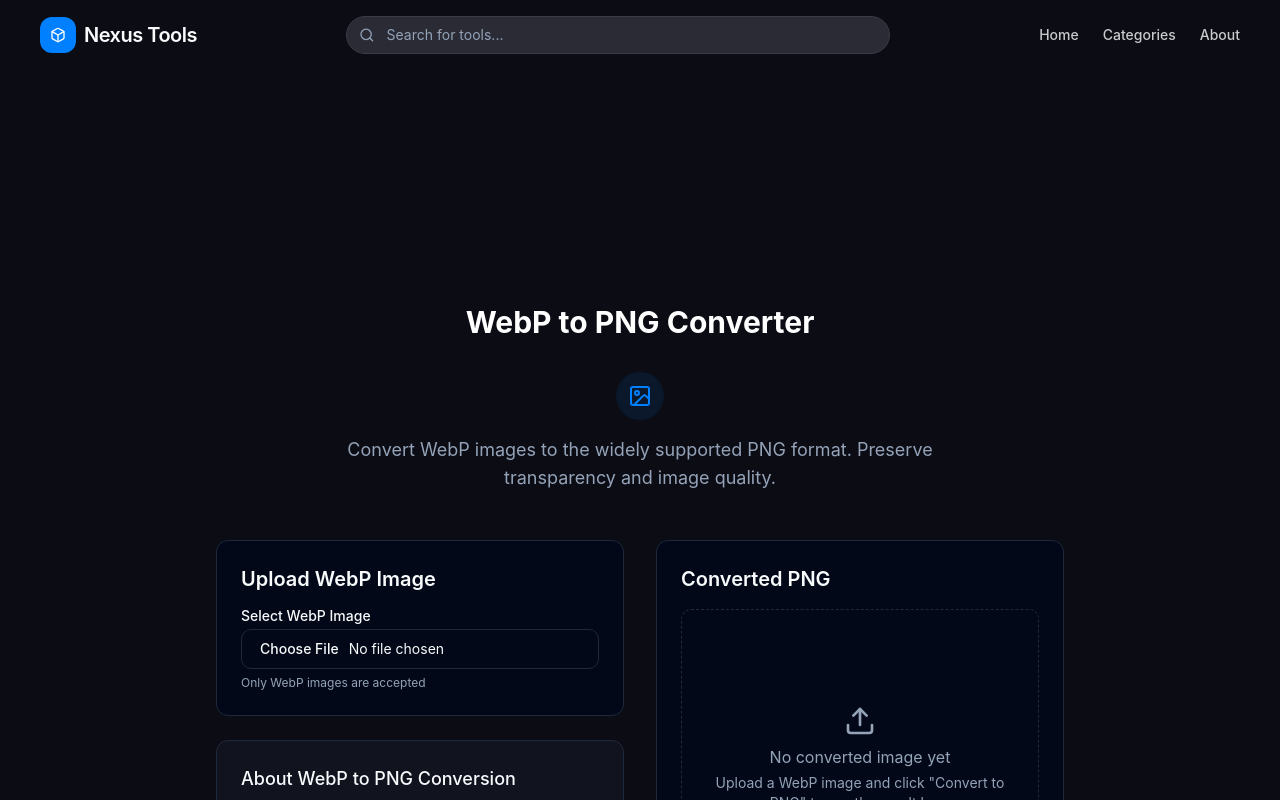
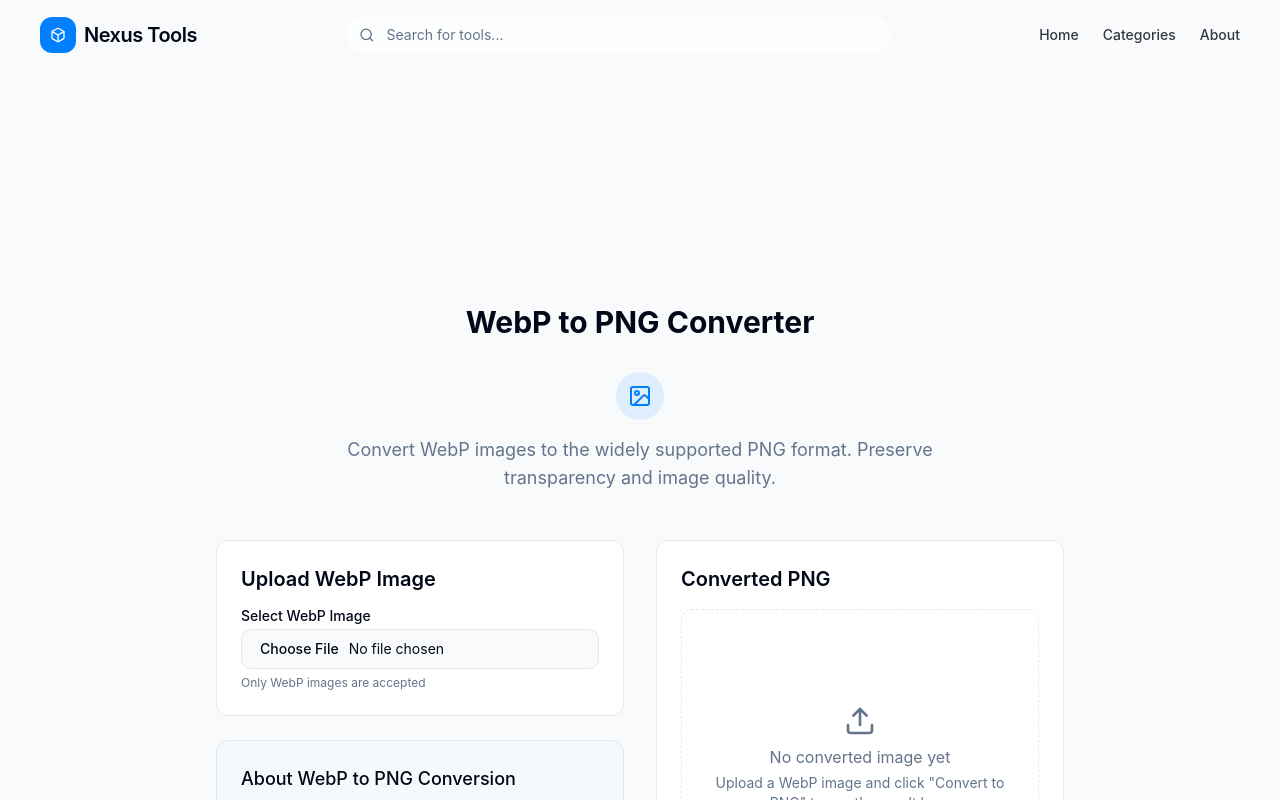
Before and after one commit to Light-Yagami777/nexus-tools, a React (Vite) app: page /tools/webp-to-png in a window 1280 px wide. Shown: the top 800 px of the page. Built offline with nearby package versions, Linux system fonts and the light colour scheme.

Commit message:
Refactor: Implement light theme
This commit refactors the application to use a light theme instead of a dark theme.

```diff
--- a/index.html
+++ b/index.html
@@ -1,6 +1,6 @@
 
 <!DOCTYPE html>
-<html lang="en" class="dark">
+<html lang="en" class="light">
   <head>
     <meta charset="UTF-8" />
     <meta name="viewport" content="width=device-width, initial-scale=1.0" />
--- a/src/components/ToolLayout.tsx
+++ b/src/components/ToolLayout.tsx
@@ -28,7 +28,7 @@ export const ToolLayout: React.FC<ToolLayoutProps> = ({ children, title, icon })
   };
 
   return (
-    <div className="min-h-screen flex flex-col bg-background dark:bg-[#0c0c14]">
+    <div className="min-h-screen flex flex-col bg-background">
       <NavBar />
 
       <motion.div
@@ -43,7 +43,7 @@ export const ToolLayout: React.FC<ToolLayoutProps> = ({ children, title, icon })
             className="mb-8 flex items-center justify-center"
           >
             {icon && <span className="mr-3 text-primary">{icon}</span>}
-            <motion.h1 className="text-3xl font-bold dark:text-white text-center">
+            <motion.h1 className="text-3xl font-bold text-center">
               {title}
             </motion.h1>
           </motion.div>
--- a/src/index.css
+++ b/src/index.css
@@ -1,3 +1,4 @@
+
 @tailwind base;
 @tailwind components;
 @tailwind utilities;
@@ -111,7 +112,7 @@
 
 @layer utilities {
   .glass {
-    @apply bg-white/70 dark:bg-black/70 backdrop-blur-md border border-white/20 dark:border-black/20;
+    @apply bg-white/70 backdrop-blur-md border border-white/20;
   }
 
   .glass-card {
```
